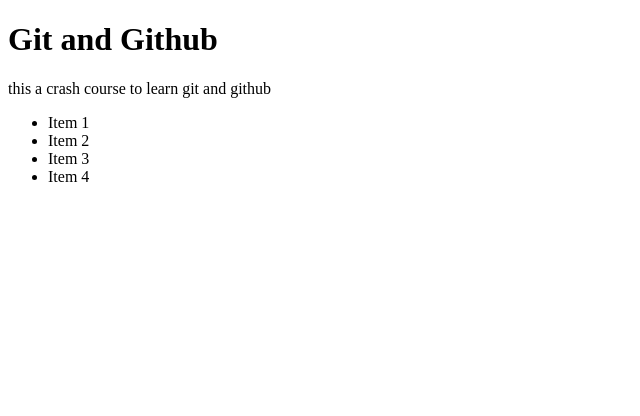
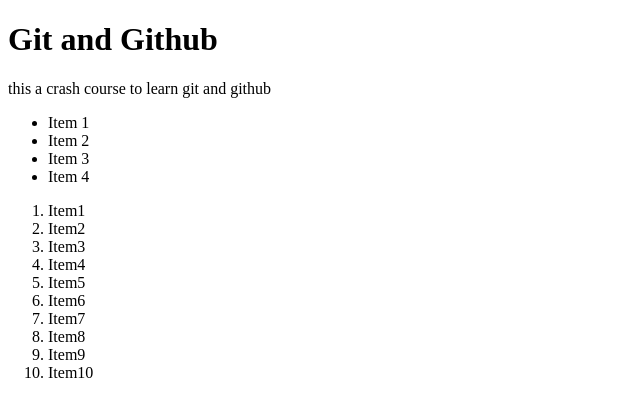
Before and after one commit to itsharrydunnie/myapp2, a plain HTML site: page index.html in a window 1280 px wide. Shown: the whole page, without its empty margins (0-640 px from the left). Drawn offline with Linux system fonts and the light colour scheme.

Commit message:
added a section

```diff
--- a/index.html
+++ b/index.html
@@ -18,5 +18,19 @@
     <li> Item 3</li>
     <li> Item 4</li>
   </ul>
+  <section>
+    <ol>
+      <li>Item1</li>
+      <li>Item2</li>
+      <li>Item3</li>
+      <li>Item4</li>
+      <li>Item5</li>
+      <li>Item6</li>
+      <li>Item7</li>
+      <li>Item8</li>
+      <li>Item9</li>
+      <li>Item10</li>
+    </ol>
+  </section>
 </body>
 </html>
```
